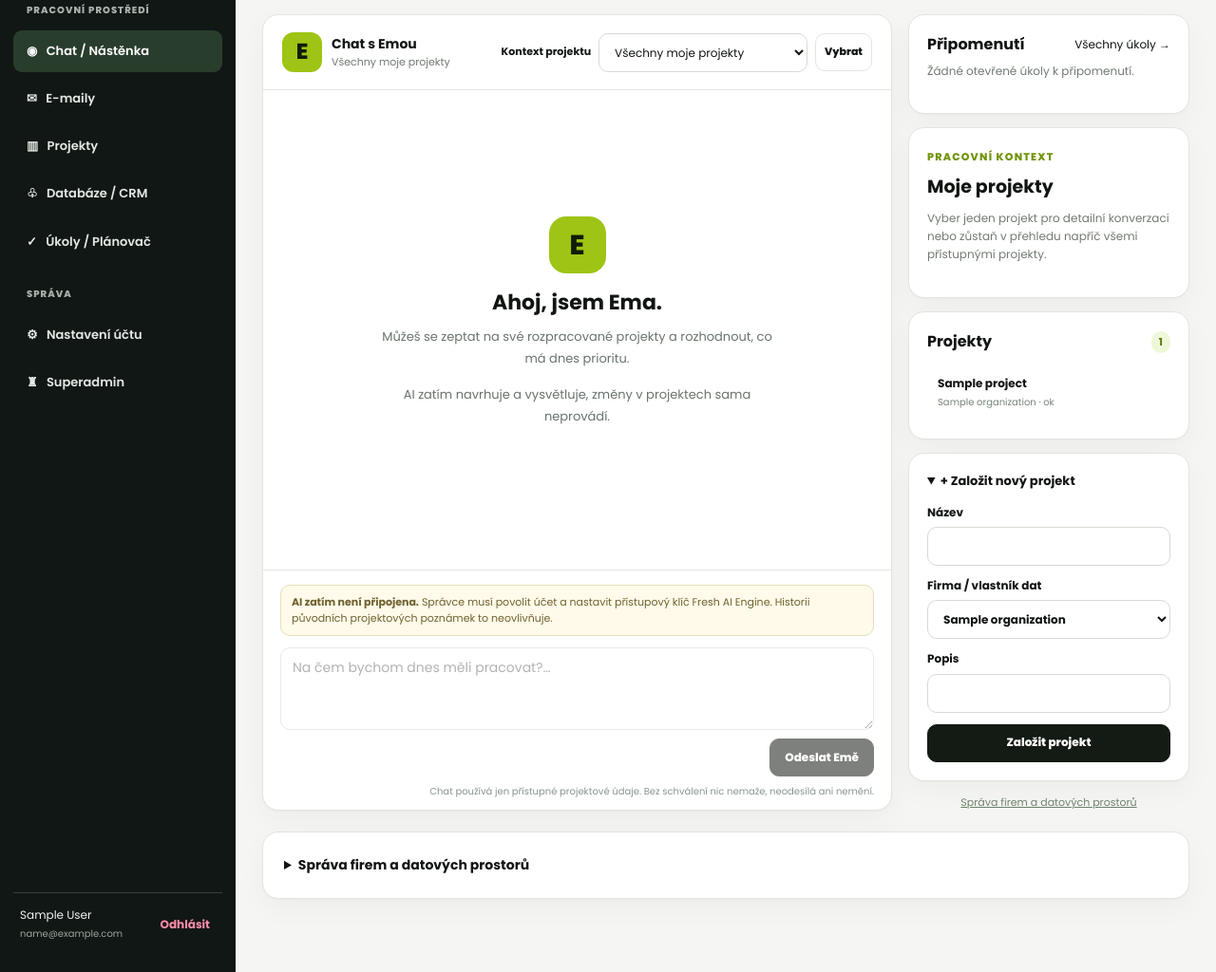
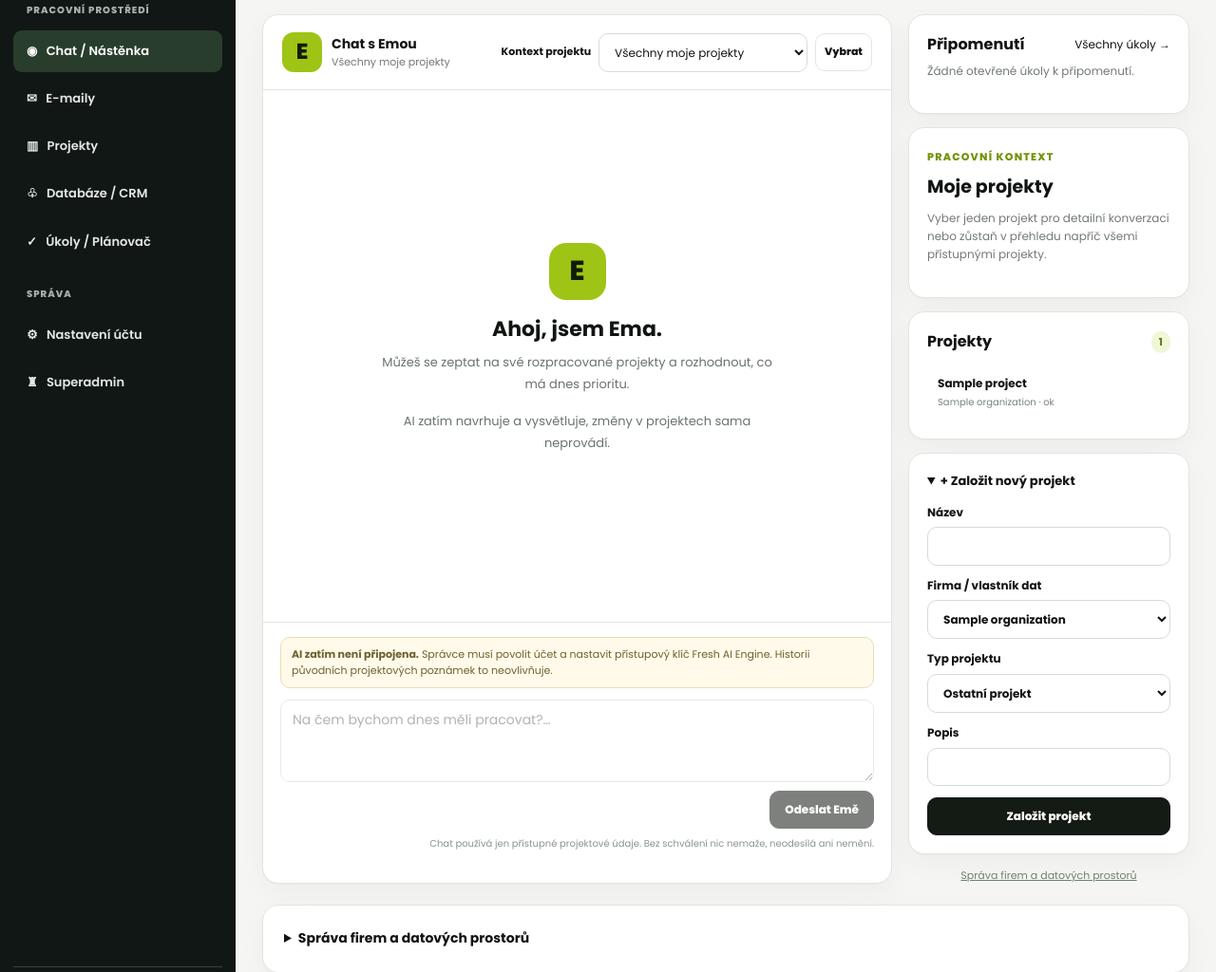
Before and after one commit to soufekladislav/Ema, a Flask app: page / in a window 1280 px wide, after a click on "+ Založit nový projekt". Shown: the part 224-1248 px from the top of the page at 95% size. Run offline with Flask 3, Linux system fonts and the light colour scheme; the visitor is signed in with stand-in values (Sample User, id 1); tables that the repository leaves empty hold one stand-in row (values such as "Sample post").

Commit message:
ux: project category forms, pipeline scoped by project and opportunity overview in project detail

```diff
--- a/templates/app.html
+++ b/templates/app.html
@@ -93,6 +93,7 @@
           <input type="hidden" name="csrf_token" value="{{ csrf_token() }}">
           <label>Název<input name="name" required maxlength="190"></label>
           <label>Firma / vlastník dat<select name="organization_id" required>{% for o in orgs %}<option value="{{ o.id }}">{{ o.name }}</option>{% endfor %}</select></label>
+          <label>Typ projektu<select name="kind"><option value="other">Ostatní projekt</option><option value="shop">E-shop</option><option value="campaign">Obchodní / marketingová kampaň</option><option value="development">Vývoj aplikace</option></select></label>
           <label>Popis<input name="description" maxlength="1500"></label>
           <button class="btn primary" type="submit">Založit projekt</button>
         </form>
@@ -125,17 +126,21 @@
 <div class="card panel"><h3>Kontakty</h3><div class="table-wrap"><table><thead><tr><th>Jméno</th><th>E-mail</th><th>Telefon</th></tr></thead><tbody>{% for c in contacts %}<tr><td>{{ c.name }}</td><td>{{ c.email }}</td><td>{{ c.phone }}</td></tr>{% else %}<tr><td colspan="3" class="muted">Bez kontaktů</td></tr>{% endfor %}</tbody></table></div></div>
 {% elif section == 'pipeline' %}
 <div class="page-head"><div><span class="eyebrow">Obchod</span><h1>Pipeline a nabídky</h1><p>První verze spravuje příležitosti a jejich stavy. Položkové nabídky a verzování navazují v další etapě.</p></div></div>
-<div class="card panel"><h3>Nová příležitost</h3><form class="inline-form" method="post" action="{{ url_for('add_opportunity', org_id=active_org.id) }}"><input type="hidden" name="csrf_token" value="{{ csrf_token() }}"><input name="title" required maxlength="190" placeholder="Název obchodní příležitosti"><select name="company_id"><option value="">Klient (volitelně)</option>{% for c in companies %}<option value="{{ c.id }}">{{ c.name }}</option>{% endfor %}</select><button class="btn primary">Přidat</button></form></div>
+<div class="card panel"><h3>Projektový filtr</h3><form method="get" action="{{ url_for('pipeline', org_id=active_org.id) }}" class="inline-form"><select name="project"><option value="">Všechny obchodní příležitosti firmy</option>{% for p in pipeline_projects %}<option value="{{ p.id }}" {{ 'selected' if pipeline_project_id == p.id else '' }}>{{ p.name }}</option>{% endfor %}</select><button class="btn">Filtrovat</button></form></div>
+<div class="card panel"><h3>Nová příležitost</h3><form class="inline-form" method="post" action="{{ url_for('add_opportunity', org_id=active_org.id) }}"><input type="hidden" name="csrf_token" value="{{ csrf_token() }}"><input name="title" required maxlength="190" placeholder="Název obchodní příležitosti"><select name="project_id"><option value="">Bez projektu</option>{% for p in pipeline_projects %}<option value="{{ p.id }}" {{ 'selected' if pipeline_project_id == p.id else '' }}>{{ p.name }}</option>{% endfor %}</select><select name="company_id"><option value="">Klient (volitelně)</option>{% for c in companies %}<option value="{{ c.id }}">{{ c.name }}</option>{% endfor %}</select><button class="btn primary">Přidat</button></form></div>
 <div class="card panel"><h3>Obchodní příležitosti</h3><div class="table-wrap"><table><thead><tr><th>Příležitost</th><th>Stav</th><th>Akce</th></tr></thead><tbody>{% for o in opportunities %}<tr><td><strong>{{ o.title }}</strong></td><td><span class="status">{{ o.stage }}</span></td><td><form class="inline-form compact" method="post" action="{{ url_for('change_stage', org_id=active_org.id, opportunity_id=o.id) }}"><input type="hidden" name="csrf_token" value="{{ csrf_token() }}"><select name="stage">{% for s in stages %}<option value="{{ s }}" {{ 'selected' if s==o.stage else '' }}>{{ s }}</option>{% endfor %}</select><button class="btn small-btn">Změnit</button></form></td></tr>{% else %}<tr><td colspan="3" class="muted">Zatím žádné příležitosti</td></tr>{% endfor %}</tbody></table></div></div>
 {% elif section == 'projects' %}
 <div class="page-head"><div><span class="eyebrow">Zakázky</span><h1>Obchodní projekty</h1><p>Ema řídí obchodní stránku; Karel bude dodávat technický stav realizace.</p></div></div>
-<div class="card panel"><h3>Založit projekt</h3><form class="formstack" method="post" action="{{ url_for('add_project', org_id=active_org.id) }}"><input type="hidden" name="csrf_token" value="{{ csrf_token() }}"><label>Název<input name="name" required maxlength="190"></label><label>Popis<textarea name="description" maxlength="1500" rows="2"></textarea></label><button class="btn primary">Vytvořit projekt</button></form></div>
+<div class="card panel"><h3>Založit projekt</h3><form class="formstack" method="post" action="{{ url_for('add_project', org_id=active_org.id) }}"><input type="hidden" name="csrf_token" value="{{ csrf_token() }}"><label>Název<input name="name" required maxlength="190"></label><label>Popis<textarea name="description" maxlength="1500" rows="2"></textarea></label><label>Typ<select name="kind"><option value="other">Ostatní projekt</option><option value="shop">E-shop</option><option value="campaign">Kampaň</option><option value="development">Vývoj</option></select></label><button class="btn primary">Vytvořit projekt</button></form></div>
 <div class="grid cards3">{% for p in projects %}<a class="card tile" href="{{ url_for('project_detail', project_id=p.id) }}"><span class="tile-icon">▥</span><h3>{{ p.name }}</h3><p>{{ p.description[:120] or 'Bez popisu' }}</p><span class="status">{{ p.status }}</span></a>{% else %}<p class="muted">Zatím žádný projekt</p>{% endfor %}</div>
 {% elif section == 'project' %}
 <div class="page-head"><div><span class="eyebrow">Projekt · {{ project_org_names.get(project.organization_id, '') }}</span><h1>{{ project.name }}</h1><p>{{ project.description or 'Obchodní projekt – komunikace, závazky a úkoly na jednom místě.' }}</p></div><a class="btn primary" href="{{ url_for('home', project=project.id) }}">Chat s Emou nad projektem</a></div>
 <div class="project-workspace-nav"><a class="active" href="{{ url_for('project_detail', project_id=project.id) }}">Přehled</a><a href="{{ url_for('home', project=project.id) }}">Chat s Emou</a><a href="{{ url_for('project_chat', project_id=project.id) }}">Poznámky týmu</a><a href="#project-tasks">Úkoly</a>{% if active_org %}<a href="{{ url_for('mail', org_id=active_org.id) }}">E-maily firmy</a><a href="{{ url_for('clients', org_id=active_org.id) }}">Klienti firmy</a>{% endif %}</div>
 <p class="small muted">V0.1 má projekt vlastní chat a úkoly. Samostatný projektový pohled na e-maily a klienty připravíme nad již existujícími vazbami.</p>
-<div class="grid two-col"><div class="card panel"><h3>Stav projektu</h3><span class="status">{{ project.status }}</span><p class="small muted">V0.1 eviduje obchodní projekt. Přenos a řízení developmentu přes Karla bude doplněno integrací.</p></div><div class="card panel" id="project-tasks"><h3>Úkoly v projektu</h3>{% for task in tasks %}<div class="list-row"><span>{{ '✓' if task.done else '○' }} {{ task.title }}</span></div>{% else %}<p class="muted">Bez úkolů</p>{% endfor %}</div></div>
+<div class="card panel"><div class="ema-card-head"><h3>Obchodní pipeline projektu</h3>{% if active_org %}<a class="btn" href="{{ url_for('pipeline', org_id=active_org.id, project=project.id) }}">Otevřít pipeline</a>{% endif %}</div>
+{% for o in project_opportunities %}<div class="list-row"><strong>{{ o.title }}</strong><span class="status">{{ o.stage }}</span></div>{% else %}<p class="muted">Pro tento projekt zatím nejsou přiřazené obchodní příležitosti.</p>{% endfor %}
+</div>
+<div class="grid two-col"><div class="card panel"><h3>Stav projektu</h3><span class="status">{{ project.status }}</span><span class="status">{{ {'shop':'E-shop','campaign':'Kampaň','development':'Vývoj','other':'Projekt'}.get(project.kind, 'Projekt') }}</span><p class="small muted">V0.1 eviduje obchodní projekt. Přenos a řízení developmentu přes Karla bude doplněno integrací.</p></div><div class="card panel" id="project-tasks"><h3>Úkoly v projektu</h3>{% for task in tasks %}<div class="list-row"><span>{{ '✓' if task.done else '○' }} {{ task.title }}</span></div>{% else %}<p class="muted">Bez úkolů</p>{% endfor %}</div></div>
 {% if can_manage %}<div class="card panel"><h3>Aktualizovat stav projektu</h3><form class="inline-form" method="post" action="{{ url_for('change_project_status', project_id=project.id) }}"><input type="hidden" name="csrf_token" value="{{ csrf_token() }}"><select name="status">{% for st in project_states %}<option value="{{ st }}" {{ 'selected' if project.status==st else '' }}>{{ st }}</option>{% endfor %}</select><button class="btn">Uložit stav</button></form></div><div class="card panel"><h3>Přidat projektového spolupracovníka</h3><p class="small muted">Účet musí být nejprve vytvořen superadminem. Přidání do projektu nedává přístup k celé firmě ani ke schránkám.</p><form class="inline-form" method="post" action="{{ url_for('invite_to_project', project_id=project.id) }}"><input type="hidden" name="csrf_token" value="{{ csrf_token() }}"><input type="email" name="email" placeholder="E-mail uživatele" required><select name="role"><option value="viewer">Pozorovatel</option><option value="editor">Editor</option><option value="manager">Manažer</option></select><button class="btn">Přidat / změnit přístup</button></form></div>{% endif %}
 {% elif section == 'tasks' %}
 <div class="page-head"><div><span class="eyebrow">Plánovač</span><h1>Úkoly a termíny</h1><p>Základní evidence závazků; kalendářové konektory přijdou v další etapě.</p></div></div>
```
